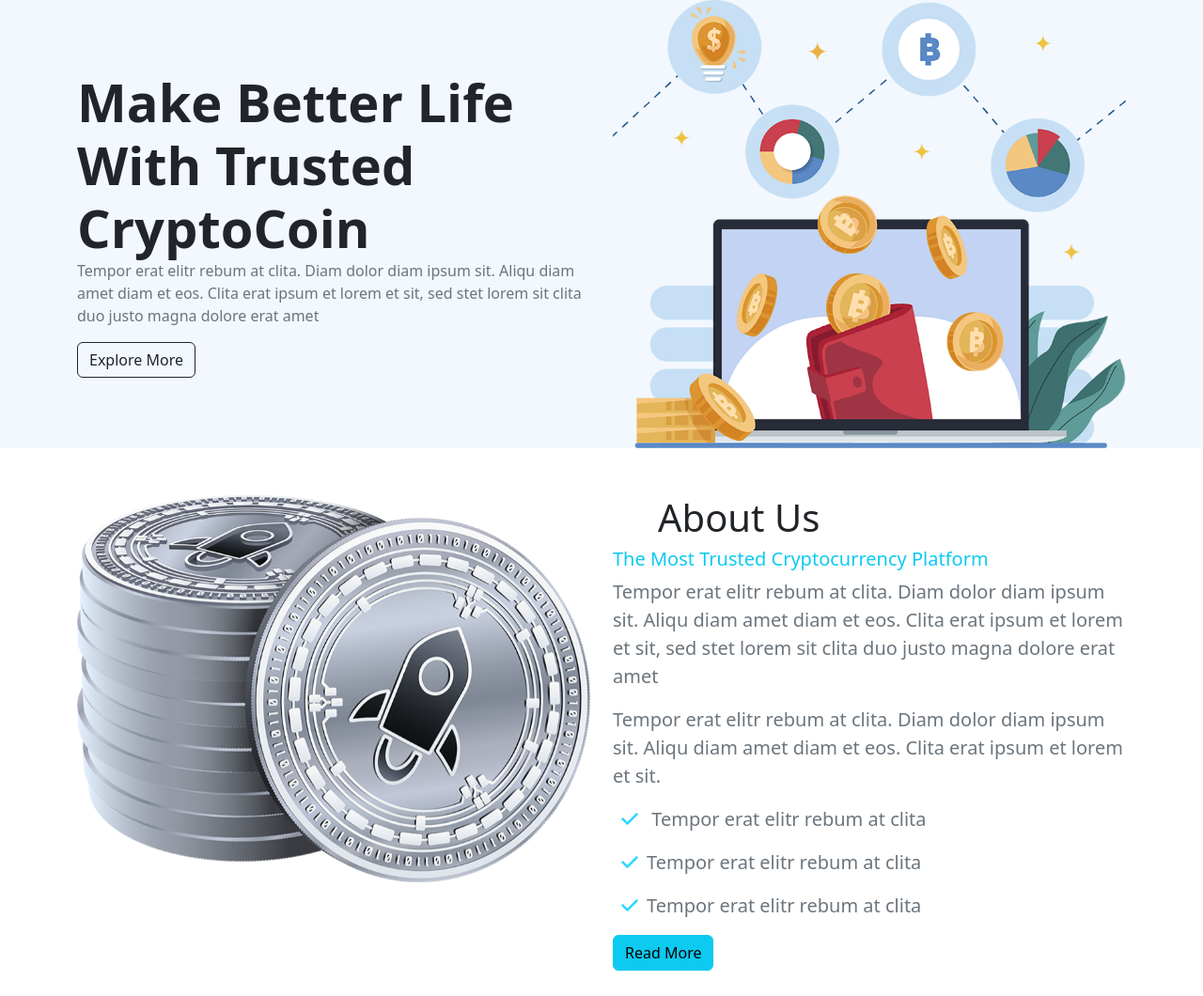
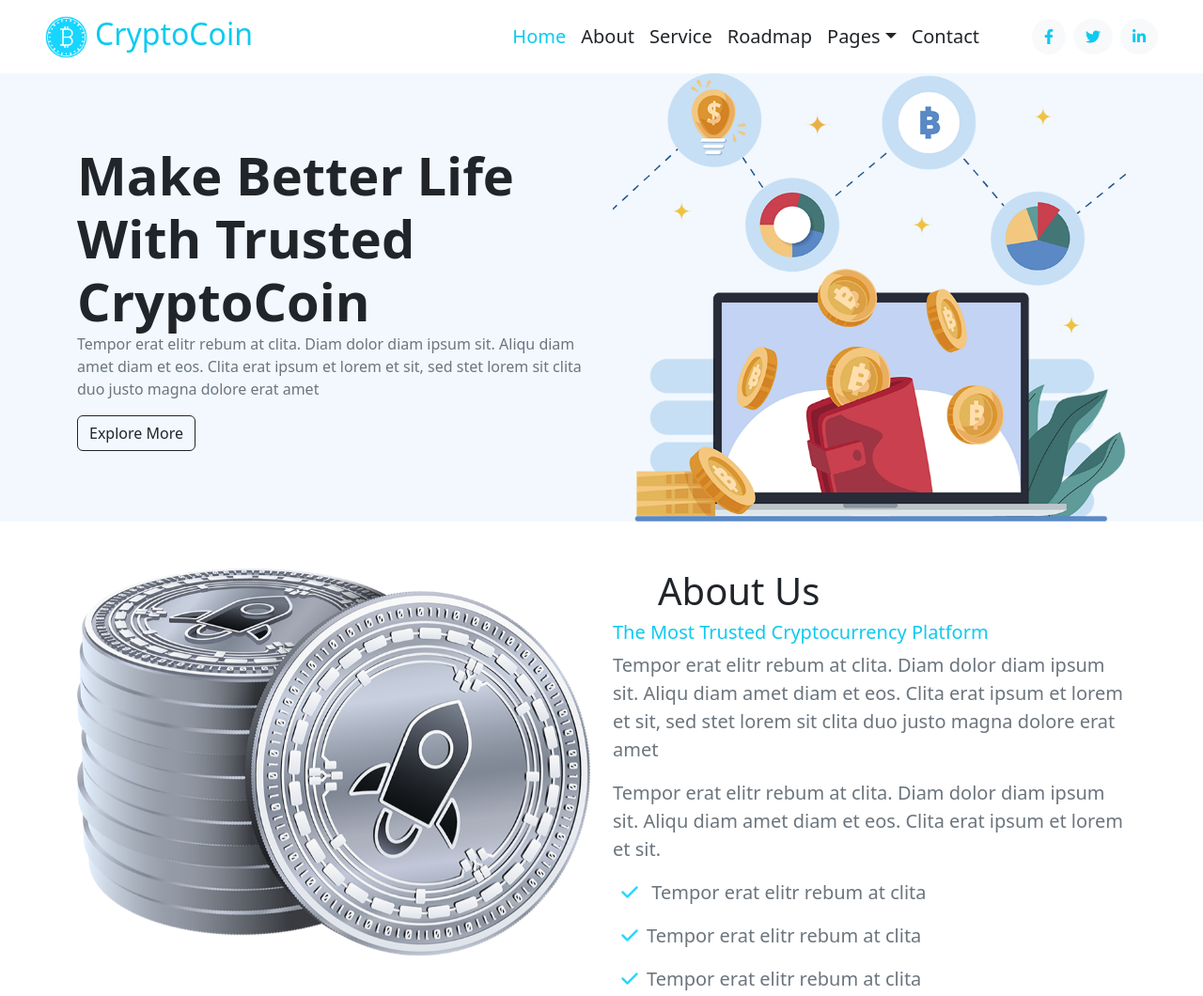
Before and after one commit to Dhchaudhari/hero, a plain HTML site: page index.html in a window 1280 px wide. Shown: the top 1060 px of the page at 94% size. Drawn offline with nearby package versions, Linux system fonts and the light colour scheme.

Commit message:
Add files via upload

```diff
--- a/index.html
+++ b/index.html
@@ -328,6 +328,44 @@
 </head>
 
 <body>
+    <section id="nevbar">
+        <nav class="navbar navbar-expand-lg bg-white navbar-light sticky-top p-0 px-4 px-lg-5">
+            <a href="index.html" class="navbar-brand d-flex align-items-center">
+                <h2 class="m-0 text-info"><img class="img-fluid me-2" src="image/icon-1.png" alt=""
+                        style="width: 45px;">CryptoCoin</h2>
+            </a>
+            <button type="button" class="navbar-toggler" data-bs-toggle="collapse" data-bs-target="#navbarCollapse">
+                <span class="navbar-toggler-icon"></span>
+            </button>
+            <div class="collapse navbar-collapse" id="navbarCollapse">
+                <div class="navbar-nav ms-auto py-3 px-5 fs-5">
+                    <a href="index.html" class="nav-item nav-link active text-info">Home</a>
+                    <a href="about.html" class="nav-item nav-link text-dark">About</a>
+                    <a href="service.html" class="nav-item nav-link text-dark">Service</a>
+                    <a href="roadmap.html" class="nav-item nav-link text-dark">Roadmap</a>
+                    <div class="nav-item dropdown">
+                        <a href="#" class="nav-link dropdown-toggle text-dark" data-bs-toggle="dropdown">Pages</a>
+                        <div class="dropdown-menu shadow-sm m-0">
+                            <a href="feature.html" class="dropdown-item">Feature</a>
+                            <a href="token.html" class="dropdown-item">Token Sale</a>
+                            <a href="faq.html" class="dropdown-item">FAQs</a>
+                            <a href="404.html" class="dropdown-item">404 Page</a>
+                        </div>
+                    </div>
+                    <a href="contact.html" class="nav-item nav-link text-dark">Contact</a>
+                </div>
+                <div class="h-100 d-lg-inline-flex align-items-center d-none">
+                    <a class="btn btn-square rounded-circle bg-light text-info me-2" href=""><i
+                            class="fab fa-facebook-f"></i></a>
+                    <a class="btn btn-square rounded-circle bg-light text-info me-2" href=""><i
+                            class="fab fa-twitter"></i></a>
+                    <a class="btn btn-square rounded-circle bg-light text-info me-0" href=""><i
+                            class="fab fa-linkedin-in"></i></a>
+                </div>
+            </div>
+        </nav>
+    </section>
+
     <section id="hero">
         <div class="container">
             <div class="row jusitfy-content-center align-items-center">
@@ -569,6 +607,7 @@
             </div>
         </div>
     </section>
+
     <section id="faq">
         <div class="container-xxl py-5">
             <div class="container">
```
